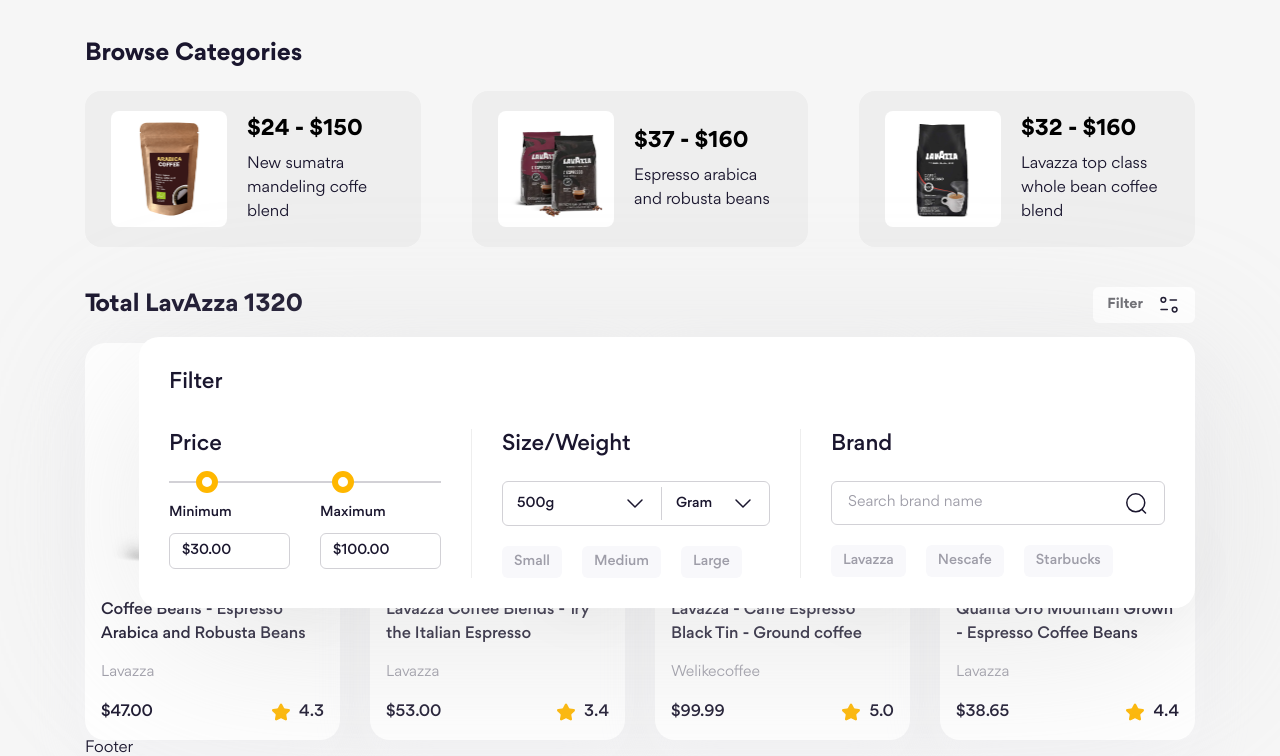
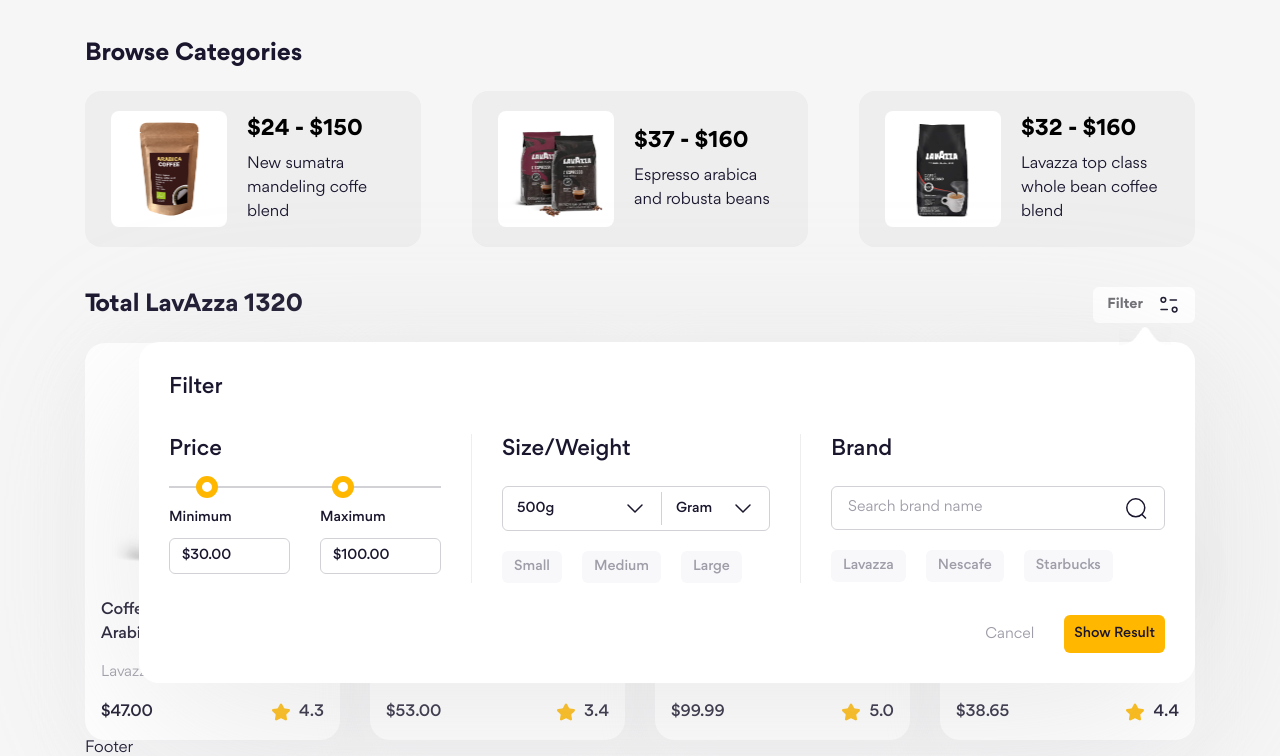
Before and after one commit to sondnpt00343/f8-project-08, a website: page index.html in a window 1280 px wide. Shown: the part 530-1286 px from the top of the page. Drawn offline with Linux system fonts and the light colour scheme.

Commit message:
Làm form filter sản phẩm #4

```diff
--- a/index.html
+++ b/index.html
@@ -113,6 +113,7 @@
                         </button>
 
                         <div class="filter">
+                            <img src="./assets/icons/arrow-up.png" alt="" class="filter__arrow" />
                             <h3 class="filter__heading">Filter</h3>
                             <form action="" class="filter__form">
                                 <div class="filter__row">
@@ -220,6 +221,10 @@
                                             </div>
                                         </div>
                                     </div>
+                                </div>
+                                <div class="filter__row filter__footer">
+                                    <button class="btn btn--text filter__cancel">Cancel</button>
+                                    <button class="btn btn--primary filter__submit">Show Result</button>
                                 </div>
                             </form>
                         </div>
--- a/scss/components/_buttons.scss
+++ b/scss/components/_buttons.scss
@@ -40,3 +40,49 @@
         margin-top: 6px;
     }
 }
+
+// Buttons
+.btn {
+    height: 46px;
+    padding: 0 20px;
+    border-radius: 6px;
+
+    background: #f8f8fb;
+
+    font-size: 1.8rem;
+    font-weight: 500;
+    user-select: none;
+
+    + .btn {
+        margin-left: 20px;
+    }
+
+    &--text {
+        color: #9e9da8;
+        background: transparent;
+        font-weight: 400;
+    }
+
+    &--primary {
+        background: #ffb700;
+    }
+
+    &--outline {
+        background: transparent;
+        border: 1px solid #d2d1d6;
+    }
+
+    &--rounded {
+        border-radius: 99px;
+    }
+
+    &[disabled],
+    &--disabled {
+        opacity: 0.5;
+        pointer-events: none;
+    }
+
+    &:hover {
+        opacity: 0.9;
+    }
+}
--- a/scss/components/_filter-form.scss
+++ b/scss/components/_filter-form.scss
@@ -6,13 +6,20 @@
 .filter {
     position: absolute;
     right: 0;
-    top: 50px;
+    top: 55px;
 
     padding: 30px;
     border-radius: 20px;
 
     background: var(--filter-form-bg);
     filter: drop-shadow(0px 40px 90px var(--filter-form-shadow));
+
+    &__arrow {
+        position: absolute;
+        top: -15px;
+        right: 24px;
+        height: 20.5px;
+    }
 
     &__heading {
         font-size: 2.2rem;
@@ -181,4 +188,24 @@
         margin: 0 30px;
         background: #eee;
     }
+
+    &__footer {
+        display: flex;
+        justify-content: flex-end;
+        margin-top: 32px;
+    }
+
+    &__cancel,
+    &__submit {
+        height: 38px;
+        padding: 0 10px;
+    }
+
+    &__cancel {
+        font-size: 1.5rem;
+    }
+
+    &__submit {
+        font-size: 1.4rem;
+    }
 }
```
Also changed, not shown: assets/css/main.css, assets/icons/arrow-up.png (added), 1 other file.
